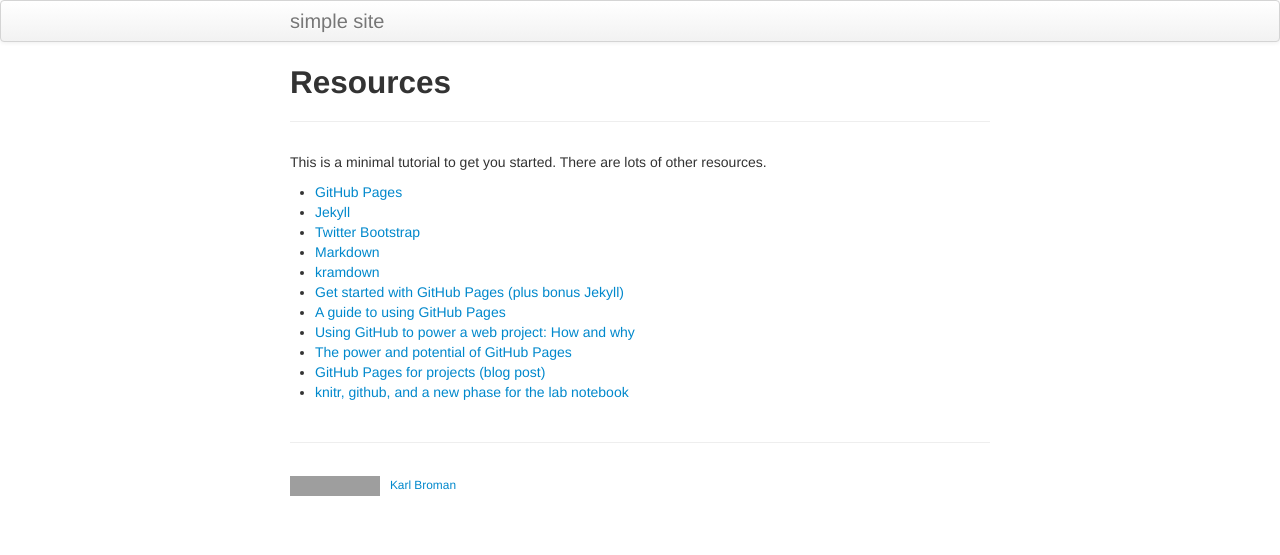
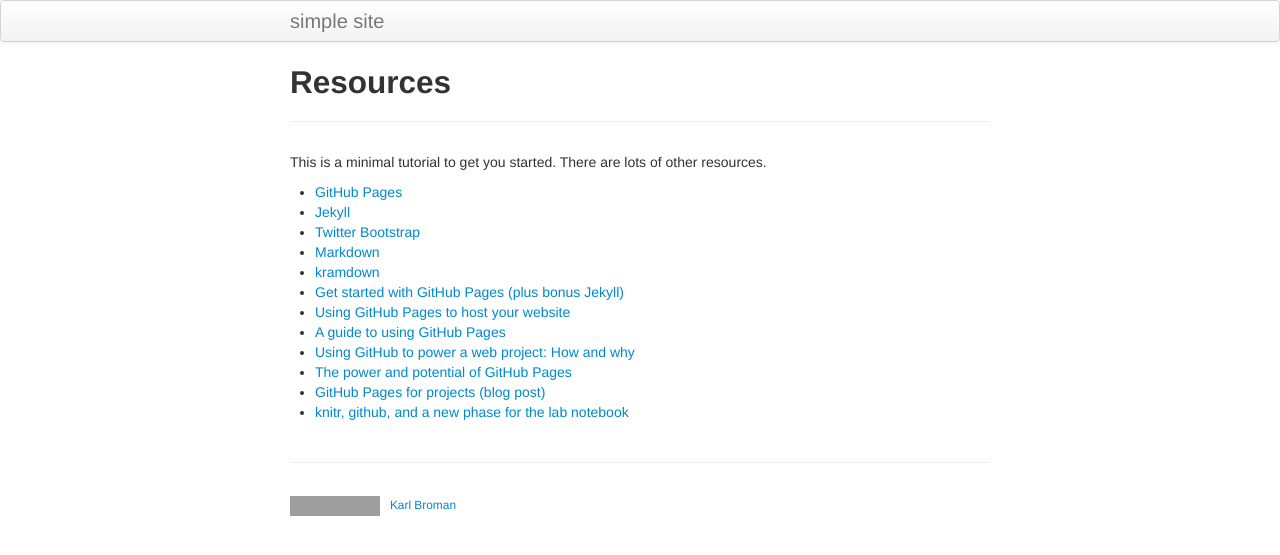
Before and after one commit to kbroman/simple_site, a Jekyll site: the page built from pages/resources.md, in a window 1280 px wide. Shown: the top 555 px of the page. Built offline with Jekyll 4.4.1, drawn with Linux system fonts in a browser that asks for light colours; grey boxes are pictures that could not be loaded.

Commit message:
actually, include that last broken link via web archive

```diff
--- a/pages/resources.md
+++ b/pages/resources.md
@@ -13,6 +13,7 @@ other resources.
 - [Markdown](https://daringfireball.net/projects/markdown)
 - [kramdown](https://kramdown.gettalong.org)
 - [Get started with GitHub Pages (plus bonus Jekyll)](https://24ways.org/2013/get-started-with-github-pages/)
+- [Using GitHub Pages to host your website](https://web.archive.org/web/20180210000019/https://bcreativeweb.blogspot.com/2013/08/using-github-pages-to-host-your-website.html)
 - [A guide to using GitHub Pages](https://www.thinkful.com/learn/a-guide-to-using-github-pages/)
 - [Using GitHub to power a web project: How and why](https://audreywatters.com/2013/07/07/how-to-run-your-site-on-github/)
 - [The power and potential of GitHub Pages](https://konklone.com/post/the-power-and-potential-of-github-pages)
```
